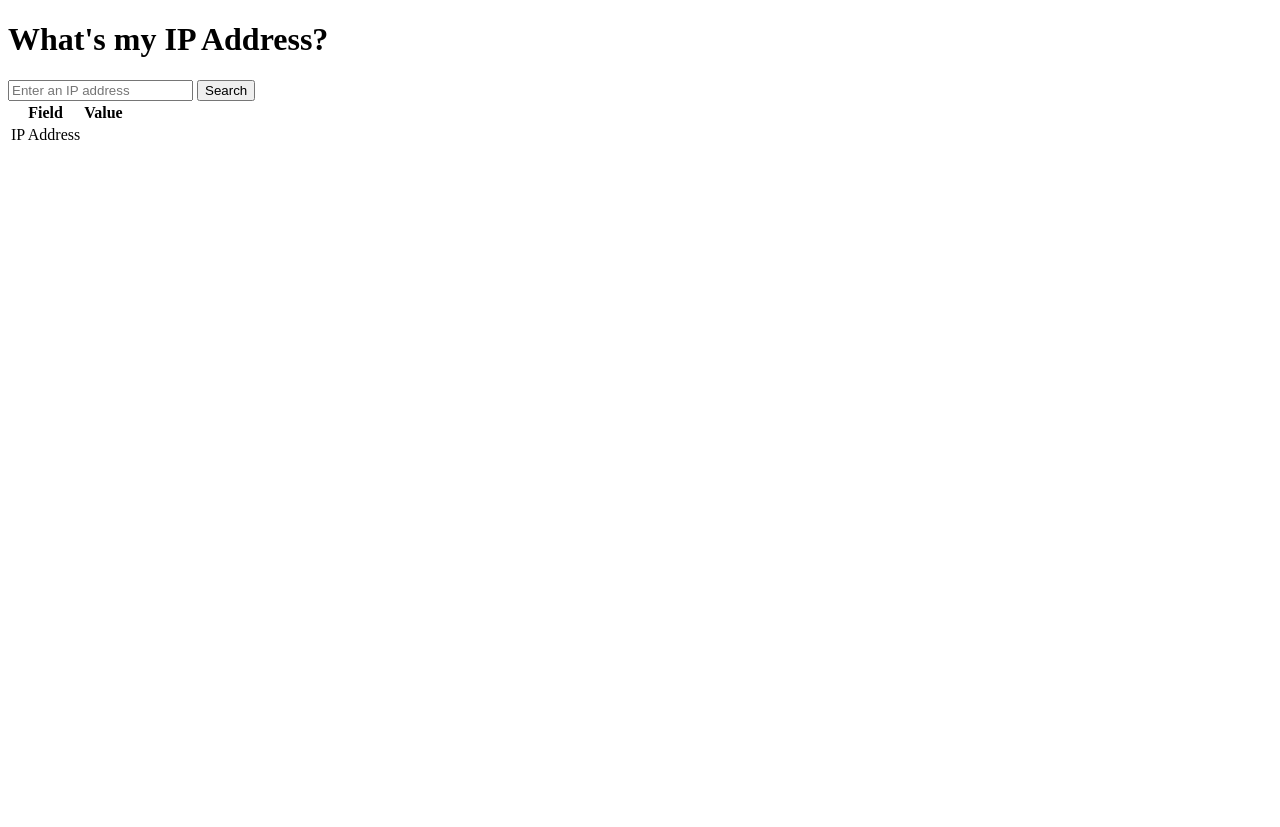
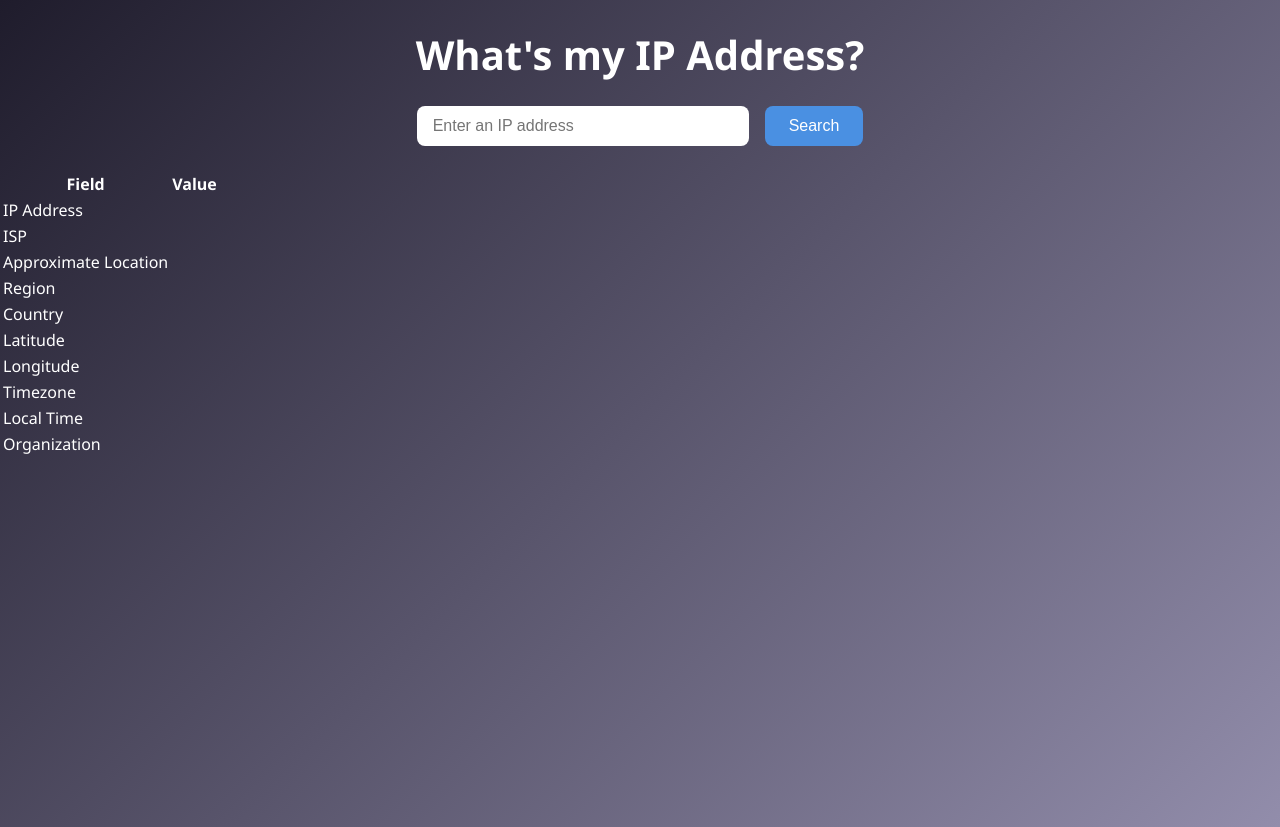
Before and after one commit to AnwarMadani/what-s-my-ip-address, a plain HTML site: page index.html in a window 1280 px wide. Before the commit the page ends 800 px from the top, so only its background shows below. Drawn offline with Linux system fonts and the light colour scheme.

Commit message:
add control and input style

```diff
--- a/index.html
+++ b/index.html
@@ -20,7 +20,16 @@
         <table>
             <tr><th>Field</th><th>Value</th></tr>
             <tr><td>IP Address</td><td id="ip"></td></tr>
-        </table>
+            <tr><td>ISP</td><td id="isp"></td></tr>
+            <tr><td>Approximate Location</td><td id="city"></td></tr>
+            <tr><td>Region</td><td id="region"></td></tr>
+            <tr><td>Country</td><td id="country"></td></tr>
+            <tr><td>Latitude</td><td id="latitude"></td></tr>
+            <tr><td>Longitude</td><td id="longitude"></td></tr>
+            <tr><td>Timezone</td><td id="timezone"></td></tr>
+            <tr><td>Local Time</td><td id="localtime"></td></tr>
+            <tr><td>Organization</td><td id="org"></td></tr>
+          </table>
     </div>
 
 </body>
--- a/style.css
+++ b/style.css
@@ -0,0 +1,50 @@
+body{
+    margin: 0;
+    font-family: 'Segoe UI', Tahoma, Geneva, Verdana, sans-serif;
+    background: linear-gradient(135deg, #1f1c2c, #928dab);
+    color: white;
+    min-height: 100vh;
+}
+
+.container{
+    max-width: 800px;
+    margin: 0 auto;
+    padding: 2rem;
+}
+
+h1{
+    text-align: center;
+    font-size: 2.5rem;
+    margin-bottom: 1.5rem;
+}
+
+.controls{
+    display: flex;
+    justify-content: center;
+    gap: 1rem;
+    margin-bottom: 1.5rem;
+}
+
+input#ip-input{
+    padding: 0.7rem 1rem;
+    font-size: 1rem;
+    border: none;
+    border-radius: 8px;
+    width: 100%;
+    max-width: 300px;
+}
+
+button#ip-search-button{
+    padding: 0.7rem 1.5rem;
+    font-size: 1rem;
+    border: none;
+    border-radius: 8px;
+    background-color: #4a90e2;
+    color: white;
+    cursor: pointer;
+    transition: background-color 0.3s ease;
+}
+
+button#ip-search-button:hover{
+    background-color: #357ABD;
+}
```
